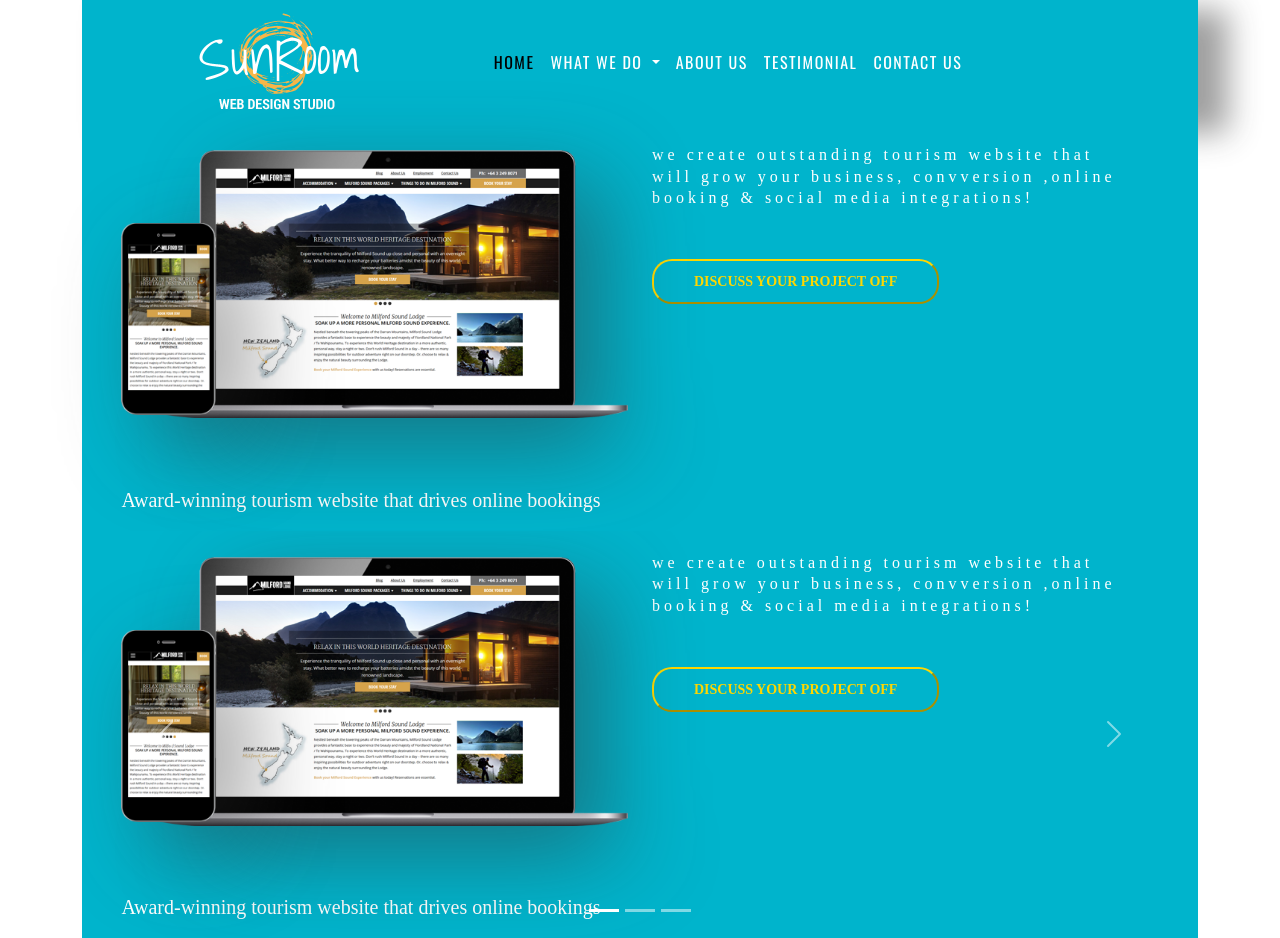
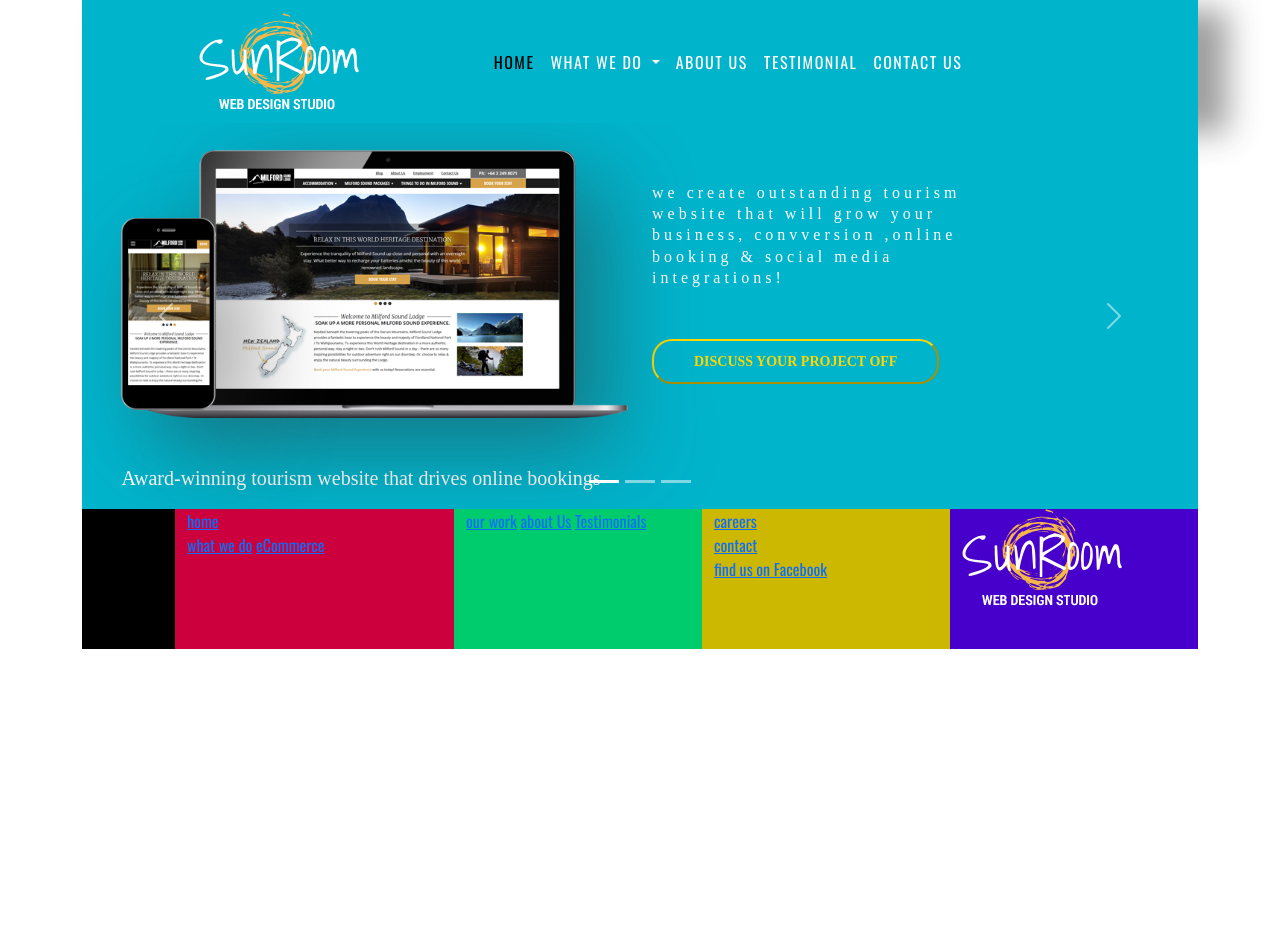
Before and after one commit to Shivam38391/phd-to-html, a plain HTML site: page sunroof - Copy/index.html in a window 1280 px wide. After the commit the page ends 800 px from the top, so only its background shows below. Drawn offline with nearby package versions, Linux system fonts and the light colour scheme.

Commit message:
slides done
working on footer

```diff
--- a/sunroof - Copy/css/style.css
+++ b/sunroof - Copy/css/style.css
@@ -81,7 +81,6 @@ h2 {
     background-color: #00b4cc;
     min-height: 280px;
 }
-
 /* ###################box colorfor skyblue slider################### */
 
 
@@ -100,8 +99,49 @@ h2 {
 
 
 
+/* *********box -color for blue*********** */
+.box-1-blue {
+    background-color: #0073cc;
+    min-height: 280px;
+}
+
+.box-2-blue {
+    background-color: #0073cc;
+    min-height: 280px;
+}
+/* *********box -color for blue*********** */
 
 
+
+
+
+
+/* *********box -color for blue*********** */
+.box-footer-1 {
+    background-color: #cc003d;
+    min-height: 140px;
+}
+
+.box-footer-2 {
+    background-color: #00cc6d;
+    min-height: 140px;
+}
+
+.box-footer-3 {
+    background-color: #ccb800;
+    min-height: 140px;
+}
+
+.box-footer-4 {
+    background-color: #4700cc;
+    min-height: 140px;
+}
+/* *********box -color for blue*********** */
+
+
+.footer-bg {
+    background-color: black;
+}
 
 
 
@@ -173,8 +213,8 @@ h2 {
     top: 100px;
     letter-spacing: 4px;
     /* z-index: 159; */
-    padding-top: 4%;
-    padding-right: 10%;
+    padding-top: 11%;
+    padding-right: 40%;
   }
 
 
@@ -210,7 +250,7 @@ h2 {
     /* right: unset; */
     /* top: 100px; */
     /* z-index: 159; */
-    margin-top: 5%;
+    margin-top: 1%;
     /* padding-right: 10%; */
 
   }
--- a/sunroof - Copy/index.html
+++ b/sunroof - Copy/index.html
@@ -87,45 +87,6 @@
   </header>
 
 
-
-
-
-
-
-
-  <!-- main-header -->
-  <div class="container-fluid">
-      <div class="row">
-        <div class="col-12 col-md-6  box-1">
-
-          <div class="devices">
-            <figure class="laptop-img">
-              <img src="/images/LAPTOP.png" height="50%" width="100%" alt="">
-
-            </figure>
-            <figure class="mobile-img">
-              <img src="/images/milford phone size.png" height="100%" width="80%" alt="">
-            </figure>
-            <br>
-            <p id="tagline">Award-winning tourism website that drives online bookings</p>
-          </div>
-
-        </div>
-
-        <div class="col-12 col-md-6  box-2">
-          <p class = 'main-header-tagline' >we create outstanding tourism website that will grow your business,
-            convversion ,online booking & social media integrations!
-          </p>
-          <br>
-          <button class="DISCUSS_YOUR_PROJECT_OFF">DISCUSS YOUR PROJECT OFF</button>
-
-        </div>
-
-      </div>
-  </div>
-  <!-- main-header -->
-
-
   <!-- crousal-slider -->
   <div id="carouselExampleIndicators" class="carousel slide">
     <div class="carousel-indicators">
@@ -173,14 +134,10 @@
   <!-- backround sky blue 1-->
 
 
-
-
-
       </div>
       <div class="carousel-item">
 
   <!-- backround red 2-->
-
   <div class="container-fluid   d-block w-100" >
     <div class="row">
       <div class="col-12 col-md-6  box-1-red">
@@ -194,28 +151,58 @@
             <img src="/images/PHONE-red.png" height="100%" width="80%" alt="">
           </figure>
           <br>
-          <p id="tagline">Award-winning tourism website that drives online bookings</p>
+          <p id="tagline">Modern website designed for convversion</p>
         </div>
 
       </div>
 
       <div class="col-12 col-md-6  box-2-red">
-        <p class = 'main-header-tagline' >we create outstanding tourism website that will grow your business,
-          convversion ,online booking & social media integrations!
+        <p class = 'main-header-tagline' >we are specialists in crafting website that engage customers & drive results.
         </p>
         <br>
-        <button class="DISCUSS_YOUR_PROJECT_OFF">DISCUSS YOUR PROJECT OFF</button>
+        <button class="DISCUSS_YOUR_PROJECT_OFF">DISCUSS YOUR PROJECT</button>
 
       </div>
 
     </div>
-</div>
-
+  </div>
   <!-- backround red 2-->
 
       </div>
       <div class="carousel-item">
-        <img src="..." class="d-block w-100" alt="...">
+
+
+  <!-- backround blue 3-->
+  <div class="container-fluid   d-block w-100" >
+    <div class="row">
+      <div class="col-12 col-md-6  box-1-blue">
+
+        <div class="devices">
+          <figure class="laptop-img">
+            <img src="/images/MONITOR-blue.png" height="50%" width="80%" alt="">
+
+          </figure>
+          <figure class="mobile-img">
+            <img src="/images/PHONE-blue.png" height="100%" width="70%" alt="">
+          </figure>
+          <br>
+          <p id="tagline">eCommerce website that go above & beyond your expectations</p>
+        </div>
+
+      </div>
+
+      <div class="col-12 col-md-6  box-2-blue">
+        <p class = 'main-header-tagline' >stunning design & function, built on the industry leading & feature-rich magentro Plateform. we create market-leading online stores
+        </p>
+        <br>
+        <button class="DISCUSS_YOUR_PROJECT_OFF">DISCUSS YOUR PROJECT</button>
+
+      </div>
+
+    </div>
+  </div>
+  <!-- backround blue 3-->
+
       </div>
     </div>
     <button class="carousel-control-prev" type="button" data-bs-target="#carouselExampleIndicators" data-bs-slide="prev">
@@ -234,6 +221,66 @@
 
 
 
+
+  <footer class="container-xl footer-bg">
+
+    <div class="row">
+      <div class="col-6 col-md-3 offset-md-1  box-footer-1">
+
+        <div class="row">
+
+          <div>
+            <div class="col-1">
+              <a href="">home</a>
+            </div>
+
+              <a href="">what we do</a>
+              <a href="">eCommerce</a>
+
+          </div>
+        </div>
+
+
+
+      </div>
+
+      <div class="col-6 col-md box-footer-2">
+
+        <div class="row">
+          <div>
+            <a href="">our work</a>
+            <a href="">about Us</a>
+            <a href="">Testimonials</a>
+          </div>
+        </div>
+
+
+      </div>
+
+      <div class="col-6 col-md  box-footer-3">
+
+        <div class="row">
+          <a href="">careers</a>
+          <a href="">contact</a>
+          <a href="">find us on Facebook</a>
+        </div>
+
+
+      </div>
+
+
+
+      <div class="col-6 col-md  box-footer-4">
+
+        <a href="">  <img src="images/sunroomLOGO2015.png" alt="sunroom ">  </a>
+
+      </div>
+    </div>
+
+  </footer>
+
+
+
   </div>
 
 
```
Also changed, not shown: sunroof - Copy/images/Contour.png (added), sunroof - Copy/images/MEASURE copy.png (added), sunroof - Copy/images/RV world.png (added), sunroof - Copy/images/biohoney NEW.png (added), sunroof - Copy/images/causefx.png (added), sunroof - Copy/images/dean waring builders.png (added), sunroof - Copy/images/fishjet.png (added), sunroof - Copy/images/glenn roberts.png (added), sunroof - Copy/images/miilford sound lodge.png (added), sunroof - Copy/images/paralax image.png (added).
